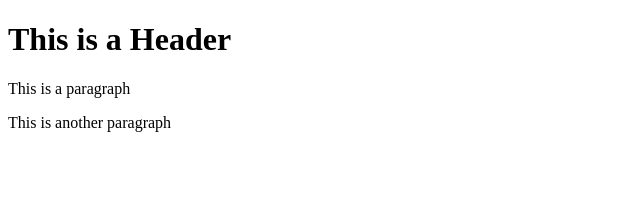
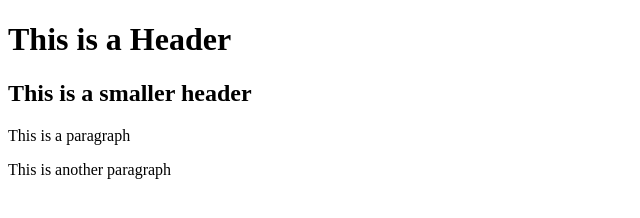
Before and after one commit to threatt-zm/git-test, a website: page index.html in a window 1280 px wide. Shown: the whole page, without its empty margins (0-640 px from the left). Drawn offline with Linux system fonts and the light colour scheme.

```diff
--- a/index.html
+++ b/index.html
@@ -2,6 +2,7 @@
 <html>
     <body>
         <h1>This is a Header</h1>
+        <h2>This is a smaller header</h2>
         <p>This is a paragraph</p>
         <p>This is another paragraph</p>
     </body>
```
Also changed, not shown: package.json (added, +19 -0 lines), 2 other files.
